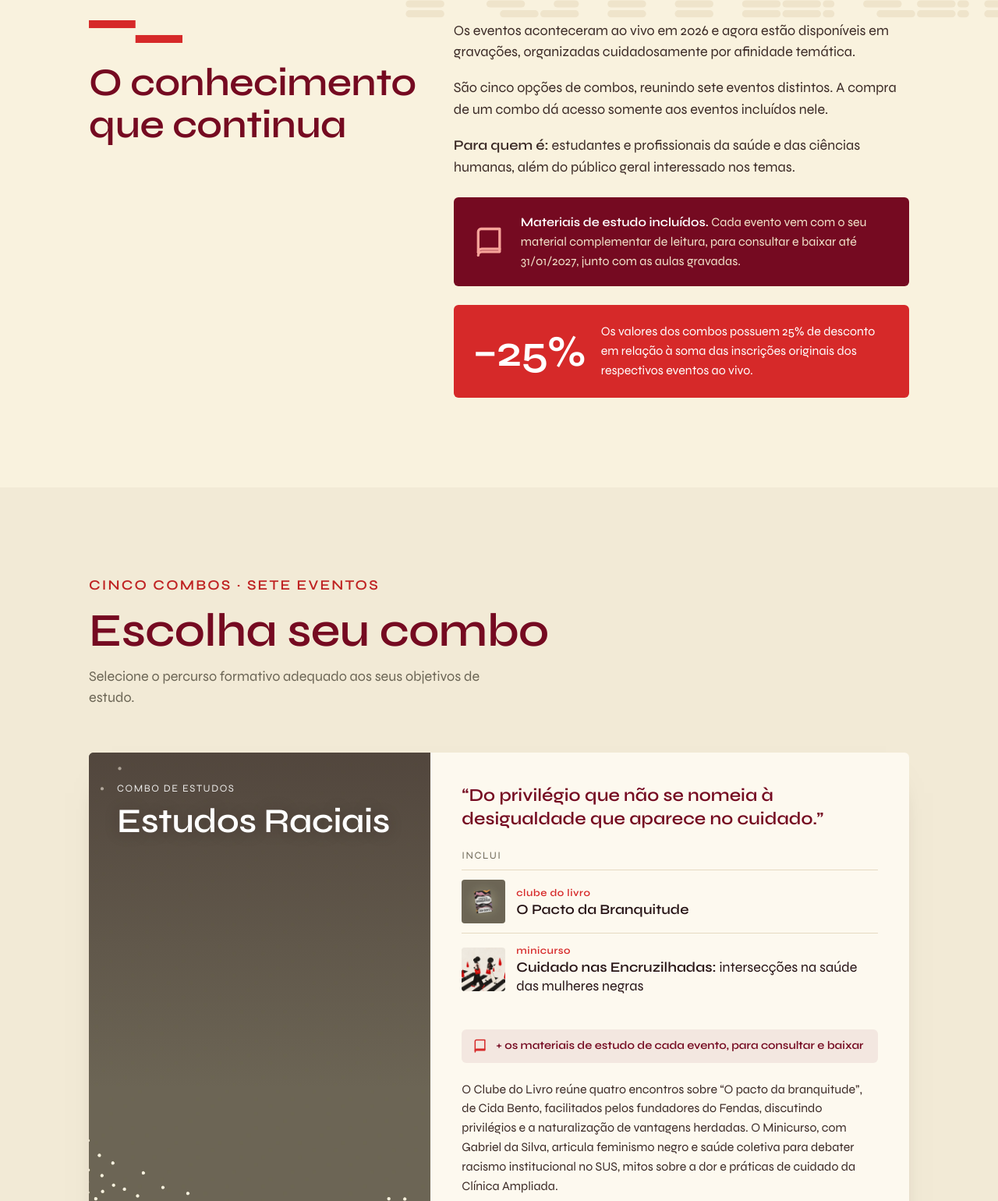
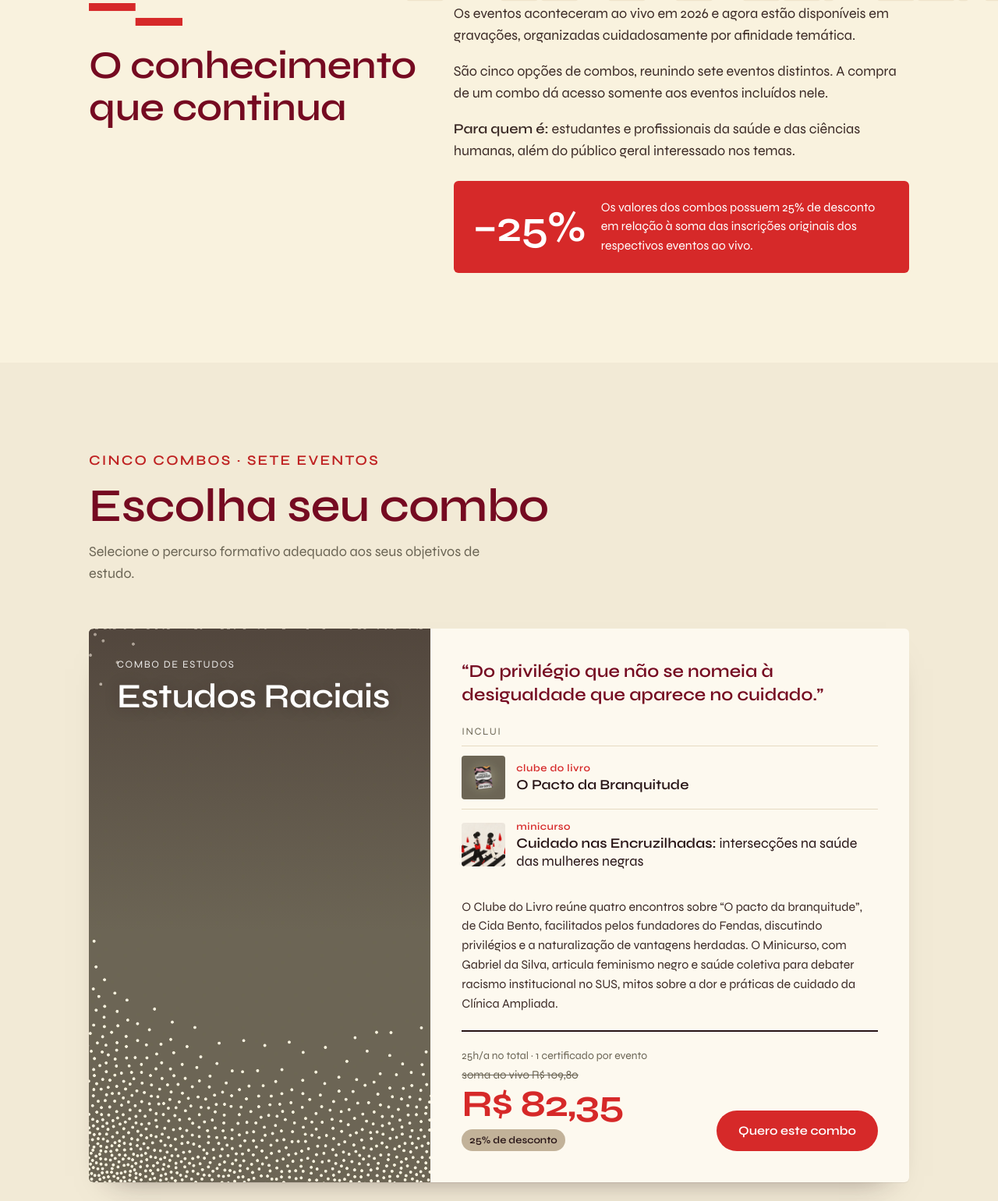
Before and after one commit to institutofendas-git/institutofendas-git.github.io, a plain HTML site: page final-de-ano/index.html in a window 1280 px wide. Shown: the part 1038-2578 px from the top of the page at 78% size. Drawn offline with Linux system fonts and the light colour scheme.

Commit message:
Final de ano: tira o card e as faixas de materiais; materiais viram um item próprio na faixa escura
Co-Authored-By: Claude Opus 5.5 <noreply@anthropic.com>
Claude-Session: https://claude.ai/code/session_01UKPNuJ7gC4ETKyeM7HDrpu

```diff
--- a/final-de-ano/index.html
+++ b/final-de-ano/index.html
@@ -83,10 +83,10 @@ p{margin:0}
 .fatos ul{list-style:none;margin:0 auto;display:grid;grid-template-columns:repeat(2,1fr)}
 .fatos li{padding:20px 0;border-bottom:1px solid rgba(249,242,222,.14);display:flex;flex-direction:column;gap:4px}
 .fatos li:nth-child(odd){padding-right:14px}
-.fatos li:last-child{grid-column:1/-1;border-bottom:0}
+.fatos li:last-child:nth-child(odd){grid-column:1/-1}.fatos li:nth-last-child(-n+2):nth-child(odd),.fatos li:last-child{border-bottom:0}
 .fatos span{font-size:12px;letter-spacing:.12em;text-transform:uppercase;color:var(--bege)}
 .fatos strong{font-size:17px;line-height:1.25}
-@media(min-width:900px){.fatos ul{grid-template-columns:repeat(5,1fr)}.fatos li{padding:26px 18px 26px 0;border-bottom:0;border-right:1px solid rgba(249,242,222,.14)}.fatos li+li{padding-left:18px}.fatos li:last-child{grid-column:auto;border-right:0}}
+@media(min-width:900px){.fatos ul{grid-template-columns:repeat(6,1fr)}.fatos li{padding:26px 18px 26px 0;border-bottom:0;border-right:1px solid rgba(249,242,222,.14)}.fatos li+li{padding-left:18px}.fatos li:last-child{grid-column:auto;border-right:0}}
 
 /* intro */
 .intro{padding:clamp(64px,9vw,120px) 0;position:relative;overflow:hidden}
@@ -99,11 +99,7 @@ p{margin:0}
 .selo{display:flex;gap:20px;align-items:center;background:var(--vermelho);color:#fff;border-radius:6px;padding:22px 24px;margin-top:6px}
 .selo strong{font-size:clamp(40px,6vw,56px);line-height:1;letter-spacing:-.02em;flex:none}
 .selo p{font-size:16px;color:#fff}
-.selo-mat{display:flex;gap:18px;align-items:center;background:var(--vinho);color:#F2E4CB;border-radius:6px;padding:20px 24px;margin-top:6px}
-.selo-mat svg{width:44px;height:44px;flex:none;color:#F7A49A}
-.selo-mat p{font-size:16px}.selo-mat b{color:#fff}
-.mat-tag{display:flex;gap:10px;align-items:center;margin:10px 0 0;padding:10px 14px;background:rgba(117,10,33,.07);border-radius:6px;font-size:14.5px;font-weight:600;color:var(--vinho)}
-.mat-tag svg{width:20px;height:20px;flex:none;color:var(--vermelho)}
+
 @media(min-width:900px){.intro .wrap{grid-template-columns:.85fr 1.15fr;align-items:start;padding-top:40px}}
 
 /* combos */
@@ -399,7 +395,8 @@ html.js img[loading=lazy]{opacity:0;transition:opacity .5s}html.js img[loading=l
   <div class="fatos">
     <ul class="wrap">
       <li><span>Investimento</span><strong>Combos a partir de R$&nbsp;82,35</strong></li>
-      <li><span>Formato</span><strong>Aulas gravadas + materiais para baixar</strong></li>
+      <li><span>Formato</span><strong>Aulas gravadas</strong></li>
+      <li><span>Materiais</span><strong>Complementares, para baixar</strong></li>
       <li><span>Certificação</span><strong>Certificado por evento</strong></li>
       <li><span>Acesso</span><strong>Até 31/01/2027</strong></li>
       <li><span>Inscrições</span><strong>13/11 a 11/12/2026</strong></li>
@@ -417,7 +414,6 @@ html.js img[loading=lazy]{opacity:0;transition:opacity .5s}html.js img[loading=l
       <p>Os eventos aconteceram ao vivo em 2026 e agora estão disponíveis em gravações, organizadas cuidadosamente por afinidade temática.</p>
       <p>São cinco opções de combos, reunindo sete eventos distintos. A compra de um combo dá acesso somente aos eventos incluídos nele.</p>
       <p><b>Para quem é:</b> estudantes e profissionais da saúde e das ciências humanas, além do público geral interessado nos temas.</p>
-      <div class="selo-mat"><svg viewBox="0 0 24 24" fill="none" stroke="currentColor" stroke-width="1.8" stroke-linecap="round" stroke-linejoin="round" aria-hidden="true"><path d="M4 19.5V5a2 2 0 0 1 2-2h13v16H6.5A2.5 2.5 0 0 0 4 21.5"/><path d="M4 19.5A2.5 2.5 0 0 1 6.5 17H19"/></svg><p><b>Materiais de estudo incluídos.</b> Cada evento vem com o seu material complementar de leitura, para consultar e baixar até 31/01/2027, junto com as aulas gravadas.</p></div>
       <div class="selo"><strong>–25%</strong><p>Os valores dos combos possuem 25% de desconto em relação à soma das inscrições originais dos respectivos eventos ao vivo.</p></div>
     </div>
   </div>
@@ -442,7 +438,6 @@ html.js img[loading=lazy]{opacity:0;transition:opacity .5s}html.js img[loading=l
             <div class="curso com-img"><i style="background-image:url(/assets/c-pacto.d079749c.webp)"></i><div><small>clube do livro</small><span><b>O Pacto da Branquitude</b></span></div></div>
             <div class="curso com-img"><i style="background-image:url(/assets/c-encruzilhadas.ff2fefa6.webp)"></i><div><small>minicurso</small><span><b>Cuidado nas Encruzilhadas:</b> intersecções na saúde das mulheres negras</span></div></div>
           </div>
-          <p class="mat-tag"><svg viewBox="0 0 24 24" fill="none" stroke="currentColor" stroke-width="1.8" stroke-linecap="round" stroke-linejoin="round" aria-hidden="true"><path d="M4 19.5V5a2 2 0 0 1 2-2h13v16H6.5A2.5 2.5 0 0 0 4 21.5"/><path d="M4 19.5A2.5 2.5 0 0 1 6.5 17H19"/></svg><span>+ os materiais de estudo de cada evento, para consultar e baixar</span></p>
           <p class="conteudo">O Clube do Livro reúne quatro encontros sobre “O pacto da branquitude”, de Cida Bento, facilitados pelos fundadores do Fendas, discutindo privilégios e a naturalização de vantagens herdadas. O Minicurso, com Gabriel da Silva, articula feminismo negro e saúde coletiva para debater racismo institucional no SUS, mitos sobre a dor e práticas de cuidado da Clínica Ampliada.</p>
           <div class="compra">
             <div class="preco"><span class="meta">25h/a no total · 1 certificado por evento</span><s>soma ao vivo R$&nbsp;109,80</s><strong>R$&nbsp;82,35</strong><em>25% de desconto</em></div>
@@ -460,7 +455,6 @@ html.js img[loading=lazy]{opacity:0;transition:opacity .5s}html.js img[loading=l
             <div class="curso com-img"><i style="background-image:url(/assets/c-vulnerados.7bc3d54d.webp)"></i><div><small>capacitação</small><span><b>Corpos Vulnerados:</b> o manejo da violência contra a mulher na saúde</span></div></div>
             <div class="curso com-img"><i style="background-image:url(/assets/c-encruzilhadas.ff2fefa6.webp)"></i><div><small>minicurso</small><span><b>Cuidado nas Encruzilhadas:</b> intersecções na saúde das mulheres negras</span></div></div>
           </div>
-          <p class="mat-tag"><svg viewBox="0 0 24 24" fill="none" stroke="currentColor" stroke-width="1.8" stroke-linecap="round" stroke-linejoin="round" aria-hidden="true"><path d="M4 19.5V5a2 2 0 0 1 2-2h13v16H6.5A2.5 2.5 0 0 0 4 21.5"/><path d="M4 19.5A2.5 2.5 0 0 1 6.5 17H19"/></svg><span>+ os materiais de estudo de cada evento, para consultar e baixar</span></p>
           <p class="conteudo">A Capacitação, com Samily Gomes Filgueira, aborda estruturas da violência, linhas de cuidado e escuta não revitimizadora. O Minicurso, com Gabriel da Silva, aprofunda como raça, gênero e classe atravessam o cuidado em saúde das mulheres negras.</p>
           <div class="compra">
             <div class="preco"><span class="meta">22h/a no total · 1 certificado por evento</span><s>soma ao vivo R$&nbsp;129,80</s><strong>R$&nbsp;97,35</strong><em>25% de desconto</em></div>
@@ -478,7 +472,6 @@ html.js img[loading=lazy]{opacity:0;transition:opacity .5s}html.js img[loading=l
             <div class="curso com-img"><i style="background-image:url(/assets/c-armario.536ea7d9.webp)"></i><div><small>capacitação</small><span><b>Do Armário à Liberdade:</b> a esquiva experiencial e a homofobia internalizada</span></div></div>
             <div class="curso com-img"><i style="background-image:url(/assets/c-vinculos.fc6741f1.webp)"></i><div><small>minicurso</small><span><b>Corpos, Vínculos e Violências:</b> relações amorosas e abusivas LGBTQIAPN+</span></div></div>
           </div>
-          <p class="mat-tag"><svg viewBox="0 0 24 24" fill="none" stroke="currentColor" stroke-width="1.8" stroke-linecap="round" stroke-linejoin="round" aria-hidden="true"><path d="M4 19.5V5a2 2 0 0 1 2-2h13v16H6.5A2.5 2.5 0 0 0 4 21.5"/><path d="M4 19.5A2.5 2.5 0 0 1 6.5 17H19"/></svg><span>+ os materiais de estudo de cada evento, para consultar e baixar</span></p>
           <p class="conteudo">A Capacitação, com Lucas Ávila, articula ACT, estresse de minorias e a construção do self gay a partir de “Velvet Rage”. O Minicurso, com Francisco Ilo e Rodrigo Bandeira, discute a história do amor romântico, violência por parceiro íntimo e violências sutis no atendimento.</p>
           <div class="compra">
             <div class="preco"><span class="meta">22h/a no total · 1 certificado por evento</span><s>soma ao vivo R$&nbsp;129,80</s><strong>R$&nbsp;97,35</strong><em>25% de desconto</em></div>
@@ -496,7 +489,6 @@ html.js img[loading=lazy]{opacity:0;transition:opacity .5s}html.js img[loading=l
             <div class="curso com-img"><i style="background-image:url(/assets/c-conversas.24cf333f.webp)"></i><div><small>minicurso</small><span><b>Conversas Interseccionais:</b> saúde, cultura e cuidado</span></div></div>
             <div class="curso com-img"><i style="background-image:url(/assets/c-gestao.fce587f2.webp)"></i><div><small>grupo de estudos</small><span><b>A Gestão do Sofrimento:</b> neoliberalismo, cultura e despatologização</span></div></div>
           </div>
-          <p class="mat-tag"><svg viewBox="0 0 24 24" fill="none" stroke="currentColor" stroke-width="1.8" stroke-linecap="round" stroke-linejoin="round" aria-hidden="true"><path d="M4 19.5V5a2 2 0 0 1 2-2h13v16H6.5A2.5 2.5 0 0 0 4 21.5"/><path d="M4 19.5A2.5 2.5 0 0 1 6.5 17H19"/></svg><span>+ os materiais de estudo de cada evento, para consultar e baixar</span></p>
           <p class="conteudo">O Minicurso, conduzido pelos quatro fundadores, aborda a história e o conceito de interseccionalidade aplicados à clínica e à atenção primária. O Grupo de Estudos investiga sociedade do cansaço, tecnofeudalismo e como conflitos sociais são convertidos em queixas medicalizáveis.</p>
           <div class="compra">
             <div class="preco"><span class="meta">25h/a no total · 1 certificado por evento</span><s>soma ao vivo R$&nbsp;119,80</s><strong>R$&nbsp;89,85</strong><em>25% de desconto</em></div>
@@ -516,7 +508,6 @@ html.js img[loading=lazy]{opacity:0;transition:opacity .5s}html.js img[loading=l
             <div class="curso com-img"><i style="background-image:url(/assets/c-encruzilhadas.ff2fefa6.webp)"></i><div><small>minicurso</small><span><b>Cuidado nas Encruzilhadas:</b> intersecções na saúde das mulheres negras</span></div></div>
             <div class="curso com-img"><i style="background-image:url(/assets/c-vulnerados.7bc3d54d.webp)"></i><div><small>capacitação</small><span><b>Corpos Vulnerados:</b> o manejo da violência contra a mulher na saúde</span></div></div>
           </div>
-          <p class="mat-tag"><svg viewBox="0 0 24 24" fill="none" stroke="currentColor" stroke-width="1.8" stroke-linecap="round" stroke-linejoin="round" aria-hidden="true"><path d="M4 19.5V5a2 2 0 0 1 2-2h13v16H6.5A2.5 2.5 0 0 0 4 21.5"/><path d="M4 19.5A2.5 2.5 0 0 1 6.5 17H19"/></svg><span>+ os materiais de estudo de cada evento, para consultar e baixar</span></p>
           <p class="conteudo">Reúne os três eventos dos combos Estudos Raciais e Estudos de Gênero, sem duplicar o Minicurso “Cuidado nas Encruzilhadas”. Articula branquitude, saúde das mulheres negras e o manejo da violência nos serviços de saúde.</p>
           <div class="compra">
             <div class="preco"><span class="meta">37h/a no total · 1 certificado por evento</span><s>soma ao vivo R$&nbsp;179,70</s><strong>R$&nbsp;134,77</strong><em>25% de desconto</em></div>
```
Also changed, not shown: _fonte/src.html (+5 -14 lines).
